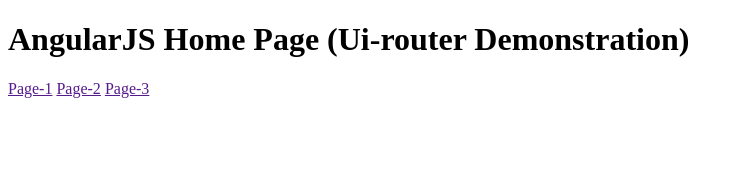
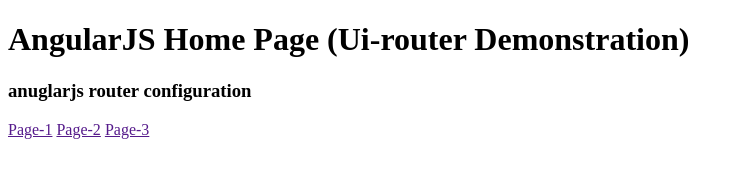
Before and after one commit to jiashanwang/angualrjs-ui-rooter-, a plain HTML site: page angular路由配置/index.html in a window 1280 px wide. Shown: the whole page, without its empty margins (0-743 px from the left). Drawn offline with Linux system fonts and the light colour scheme.

Commit message:
测试修改

```diff
--- a/angular路由配置/index.html
+++ b/angular路由配置/index.html
@@ -14,5 +14,6 @@
 </head>
 <body >
     <h1>AngularJS Home Page (Ui-router Demonstration)</h1>
+    <h3>anuglarjs router configuration</h3>
     <div ui-view=""></div></body>
 </html>
```
